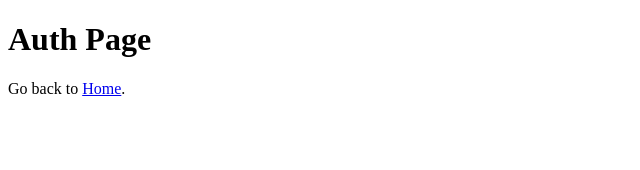
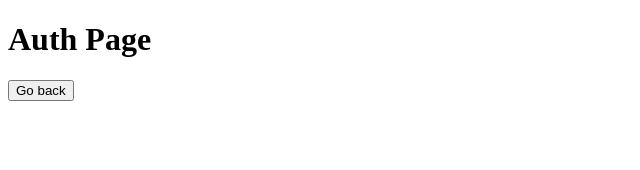
Before and after one commit to technolingo/nextssr, a Next.js app: page /auth in a window 1280 px wide. Shown: the top 170 px of the page, without its empty margins (0-640 px from the left). Built offline with nearby package versions, Linux system fonts and the light colour scheme.

Commit message:
Next.js Router for imperative routing

```diff
--- a/pages/auth/index.js
+++ b/pages/auth/index.js
@@ -1,11 +1,11 @@
 import React from 'react';
-import Link from 'next/link';
+import Router from 'next/router';
 
 const authPage = () => {
   return (
     <div>
       <h1>Auth Page</h1>
-      <p>Go back to <Link href='/'><a>Home</a></Link>.</p>
+      <button onClick={() => Router.push('/')}>Go back</button>
     </div>
   );
 };
```
